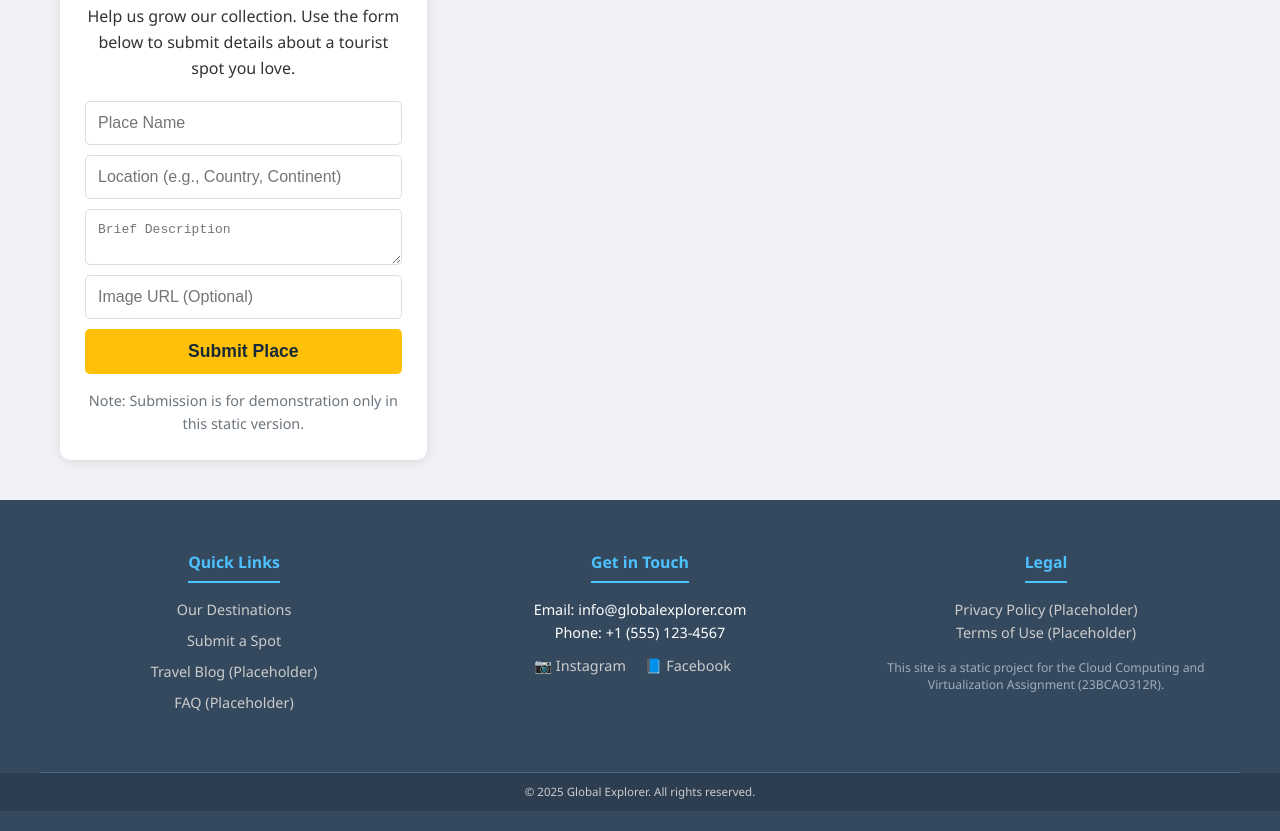
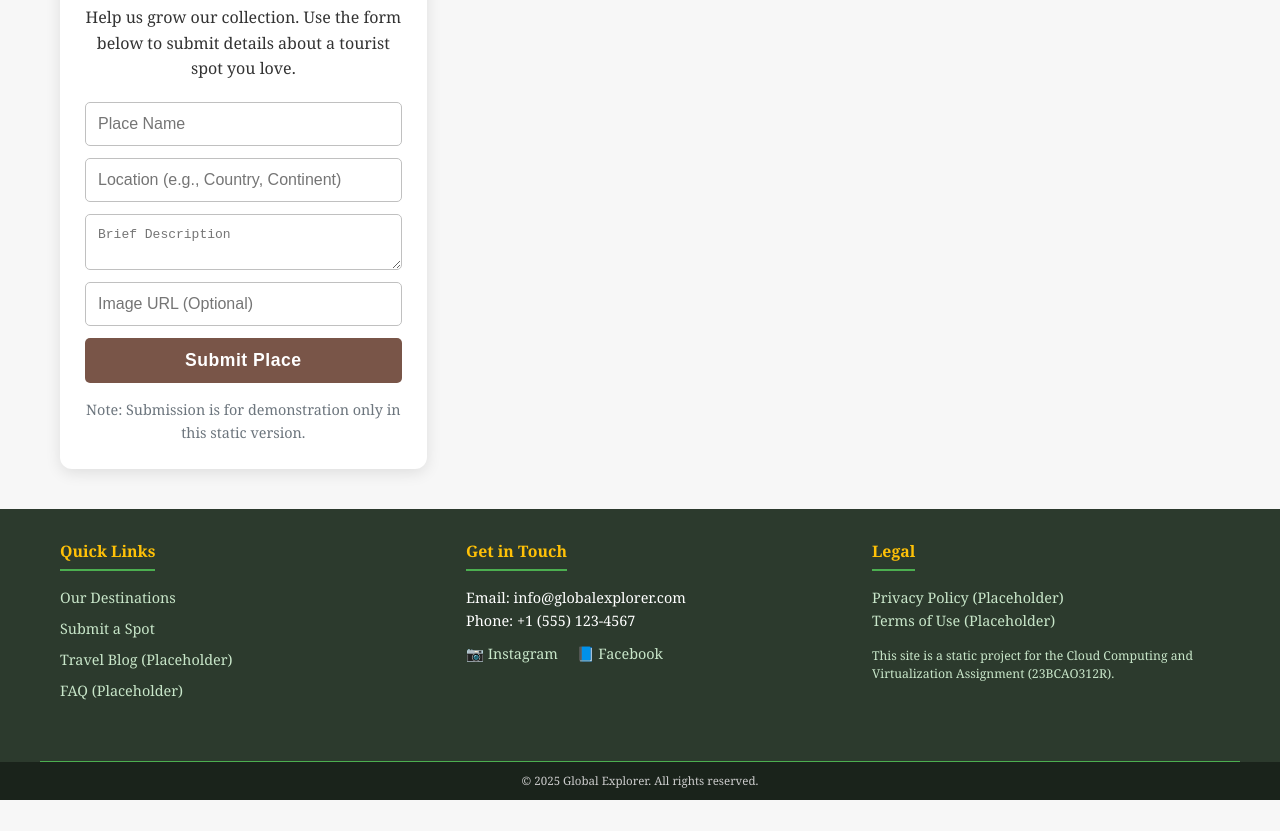
Before and after one commit to Rupamkalita141/tourist-spots, a plain HTML site: page index.html in a window 1280 px wide. Shown: the part 828-1659 px from the top of the page. After the commit the page ends 1628 px from the top, so only its background shows below. Drawn offline with Linux system fonts and the light colour scheme; files whose address does not match are found by name.

Commit message:
Update styles.css

```diff
--- a/styles.css
+++ b/styles.css
@@ -1,3 +1,11 @@
+/* --- Color Palette ---
+   - Background: #f7f7f7 (Soft Cream/Off-White)
+   - Primary Accent (Green): #4CAF50
+   - Secondary Accent (Brown/Taupe): #795548
+   - Text: #333333
+   - Header/Footer Background: #2C3A2D (Dark Forest Green)
+*/
+
 /* Basic Reset */
 * {
     box-sizing: border-box;
@@ -6,16 +14,16 @@
 }
 
 body {
-    font-family: 'Segoe UI', Tahoma, Geneva, Verdana, sans-serif;
+    font-family: 'Georgia', serif; /* Changed font for a warmer feel */
     line-height: 1.6;
-    background-color: #f0f2f5; /* Lighter background */
-    color: #333;
-    padding-top: 70px; /* Space for fixed header */
+    background-color: #f7f7f7;
+    color: #333333;
+    padding-top: 70px;
 }
 
 /* --- Header Styling (Fixed and Responsive) --- */
 header {
-    background-color: #172a3a; /* Dark Navy Blue */
+    background-color: #2C3A2D; /* Dark Forest Green */
     color: white;
     padding: 10px 30px;
     position: fixed;
@@ -23,7 +31,7 @@ header {
     left: 0;
     width: 100%;
     z-index: 1000;
-    box-shadow: 0 4px 10px rgba(0, 0, 0, 0.2);
+    box-shadow: 0 4px 10px rgba(0, 0, 0, 0.3);
 }
 
 .header-content {
@@ -43,24 +51,24 @@ header {
     height: 50px;
     width: 50px;
     margin-right: 15px;
-    border-radius: 5px;
+    border-radius: 50%; /* Make logo round */
 }
 
 .logo h1 {
     font-size: 1.8em;
-    font-weight: 300;
+    font-weight: normal;
 }
 
 nav a {
     color: white;
     text-decoration: none;
-    margin-left: 20px;
+    margin-left: 25px;
     font-weight: 500;
     transition: color 0.3s;
 }
 
 nav a:hover {
-    color: #4dc2ff; /* Light blue highlight */
+    color: #4CAF50; /* Primary Accent Green highlight */
 }
 
 /* --- Main Content Layout --- */
@@ -73,52 +81,54 @@ nav a:hover {
     padding: 0 20px;
 }
 
-/* Card Styling (Existing styling improved) */
+/* Card Styling */
 .spot-card {
-    background: white;
+    background: #ffffff;
     padding: 25px;
-    border-radius: 10px;
-    box-shadow: 0 2px 12px rgba(0, 0, 0, 0.1);
+    border-radius: 12px;
+    box-shadow: 0 4px 15px rgba(0, 0, 0, 0.1);
     transition: transform 0.3s ease, box-shadow 0.3s ease;
-    border-top: 5px solid #4dc2ff; /* Light Blue Accent */
+    border-top: 6px solid #4CAF50; /* Primary Accent Green */
 }
 
 .spot-card:hover {
-    transform: translateY(-5px);
-    box-shadow: 0 8px 20px rgba(0, 0, 0, 0.15);
+    transform: translateY(-8px);
+    box-shadow: 0 10px 25px rgba(0, 0, 0, 0.15);
 }
 
 .spot-card h2 {
-    color: #172a3a;
+    color: #795548; /* Secondary Accent Brown */
     margin-bottom: 8px;
     font-size: 1.6em;
 }
 
 .spot-card .location {
     font-style: italic;
-    color: #6c757d;
+    color: #8d8d8d;
     margin-bottom: 15px;
     display: block;
+    font-size: 0.95em;
 }
 
 .spot-card img {
     width: 100%;
     height: 250px;
-    object-fit: cover; /* Ensures images look good */
+    object-fit: cover;
     border-radius: 8px;
     margin-bottom: 15px;
+    border: 1px solid #ddd;
 }
 
 /* --- Contribution Card Styling --- */
 .contribute-card {
-    border-top: 5px solid #ffc107; /* Yellow Accent */
+    border-top: 6px solid #FFC107; /* Yellow Accent for attention */
     text-align: center;
 }
 
 .contribute-card form {
     display: flex;
     flex-direction: column;
-    gap: 10px;
+    gap: 12px;
     margin-top: 20px;
 }
 
@@ -126,25 +136,33 @@ nav a:hover {
 .contribute-card input[type="url"],
 .contribute-card textarea {
     padding: 12px;
-    border: 1px solid #ddd;
+    border: 1px solid #c0c0c0;
     border-radius: 5px;
     font-size: 1em;
+    transition: border-color 0.3s;
+}
+
+.contribute-card input:focus,
+.contribute-card textarea:focus {
+    border-color: #4CAF50; /* Focus highlight */
+    outline: none;
 }
 
 .submit-button {
-    background-color: #ffc107; /* Yellow */
-    color: #172a3a;
+    background-color: #795548; /* Secondary Accent Brown */
+    color: white;
     border: none;
     padding: 12px 20px;
     border-radius: 5px;
     cursor: pointer;
     font-size: 1.1em;
     font-weight: bold;
+    letter-spacing: 0.5px;
     transition: background-color 0.3s;
 }
 
 .submit-button:hover {
-    background-color: #e0a800; /* Darker Yellow */
+    background-color: #5d4037; /* Darker Brown */
 }
 
 .note {
@@ -153,9 +171,9 @@ nav a:hover {
     color: #6c757d;
 }
 
-/* Button and Hidden Details (retained logic) */
+/* Button and Hidden Details */
 .details-button {
-    background-color: #28a745;
+    background-color: #4CAF50; /* Primary Accent Green */
     color: white;
     border: none;
     padding: 10px 15px;
@@ -167,17 +185,18 @@ nav a:hover {
 }
 
 .details-button:hover {
-    background-color: #218838;
+    background-color: #388E3C; /* Darker Green */
 }
 
 .hidden-details {
     max-height: 0;
     overflow: hidden;
     transition: max-height 0.5s ease-in-out, padding 0.5s ease-in-out;
-    background-color: #e9ecef;
+    background-color: #e8e8e8; /* Soft light gray */
     padding: 0 15px;
     border-radius: 5px;
     margin-top: 10px;
+    border-left: 3px solid #795548; /* Brown stripe */
 }
 
 .hidden-details.show {
@@ -185,31 +204,9 @@ nav a:hover {
     padding: 15px;
 }
 
-/* --- Footer Styling --- */
-footer {
-    background-color: #34495e; /* Darker background for contrast */
-    color: white;
-    text-align: center;
-    padding: 20px 0;
-    margin-top: 40px;
-    font-size: 0.9em;
-}
-
-/* .footer-content {
-    max-width: 1200px;
-    margin: 0 auto;
-}
-
-.copyright {
-    margin-top: 10px;
-    color: #ccc;
-} */
-/* ... (All previous CSS for header, main, and cards remains the same) ... */
-/* ... (All previous CSS for header, main, and cards remains the same) ... */
-
 /* --- Footer Styling (Detailed Multi-Column) --- */
 footer {
-    background-color: #34495e; /* Darker background for contrast */
+    background-color: #2C3A2D; /* Dark Forest Green */
     color: white;
     margin-top: 40px;
     font-size: 0.9em;
@@ -219,23 +216,23 @@ footer {
     max-width: 1200px;
     margin: 0 auto;
     padding: 30px 20px;
-    display: flex; /* Enable flexbox for columns */
+    display: flex;
     justify-content: space-between;
-    flex-wrap: wrap; /* Allows sections to wrap on smaller screens */
-    border-bottom: 1px solid #4a6885; /* Separator for copyright bar */
+    flex-wrap: wrap;
+    border-bottom: 1px solid #4CAF50; /* Separator with Primary Green */
 }
 
 .footer-section {
-    width: 30%; /* Approx. width for three columns */
-    min-width: 200px; /* Ensures columns don't get too narrow */
+    width: 30%;
+    min-width: 200px;
     margin-bottom: 20px;
 }
 
 .footer-section h4 {
     font-size: 1.1em;
-    color: #4dc2ff; /* Light blue accent */
+    color: #FFC107; /* Yellow accent for headings */
     margin-bottom: 15px;
-    border-bottom: 2px solid #4dc2ff;
+    border-bottom: 2px solid #4CAF50;
     padding-bottom: 5px;
     display: inline-block;
 }
@@ -250,13 +247,13 @@ footer {
 }
 
 .footer-section a {
-    color: #ccc;
+    color: #c8e6c9; /* Very light green */
     text-decoration: none;
     transition: color 0.3s;
 }
 
 .footer-section a:hover {
-    color: #fff;
+    color: #ffffff;
     text-decoration: underline;
 }
 
@@ -273,13 +270,13 @@ footer {
     margin-top: 15px;
     font-size: 0.85em;
     line-height: 1.4;
-    color: #a0aec0;
+    color: #c8e6c9;
 }
 
 .copyright-bar {
     text-align: center;
     padding: 10px 20px;
-    background-color: #2c3e50; /* Slightly darker shade for the bar */
+    background-color: #1a231b; /* Almost Black Green */
     font-size: 0.8em;
     color: #ccc;
 }
```
